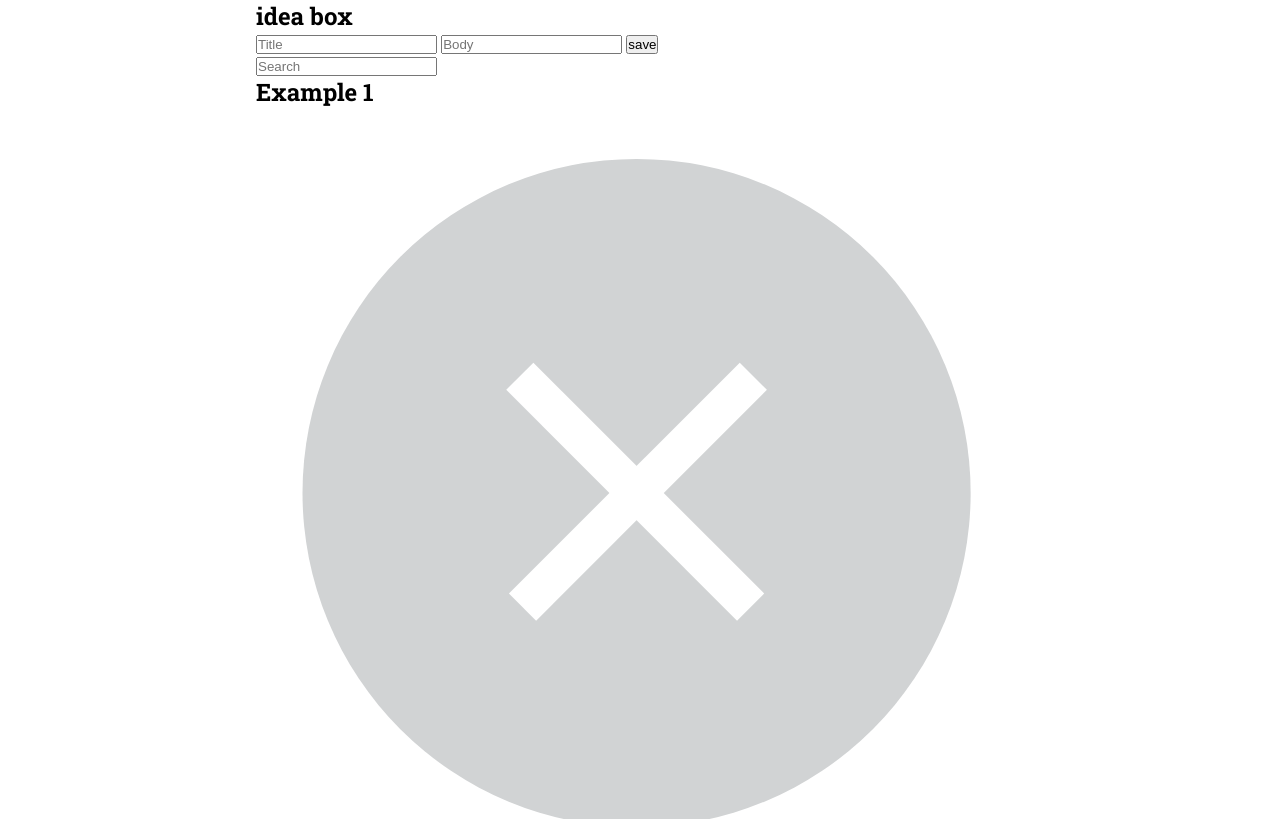
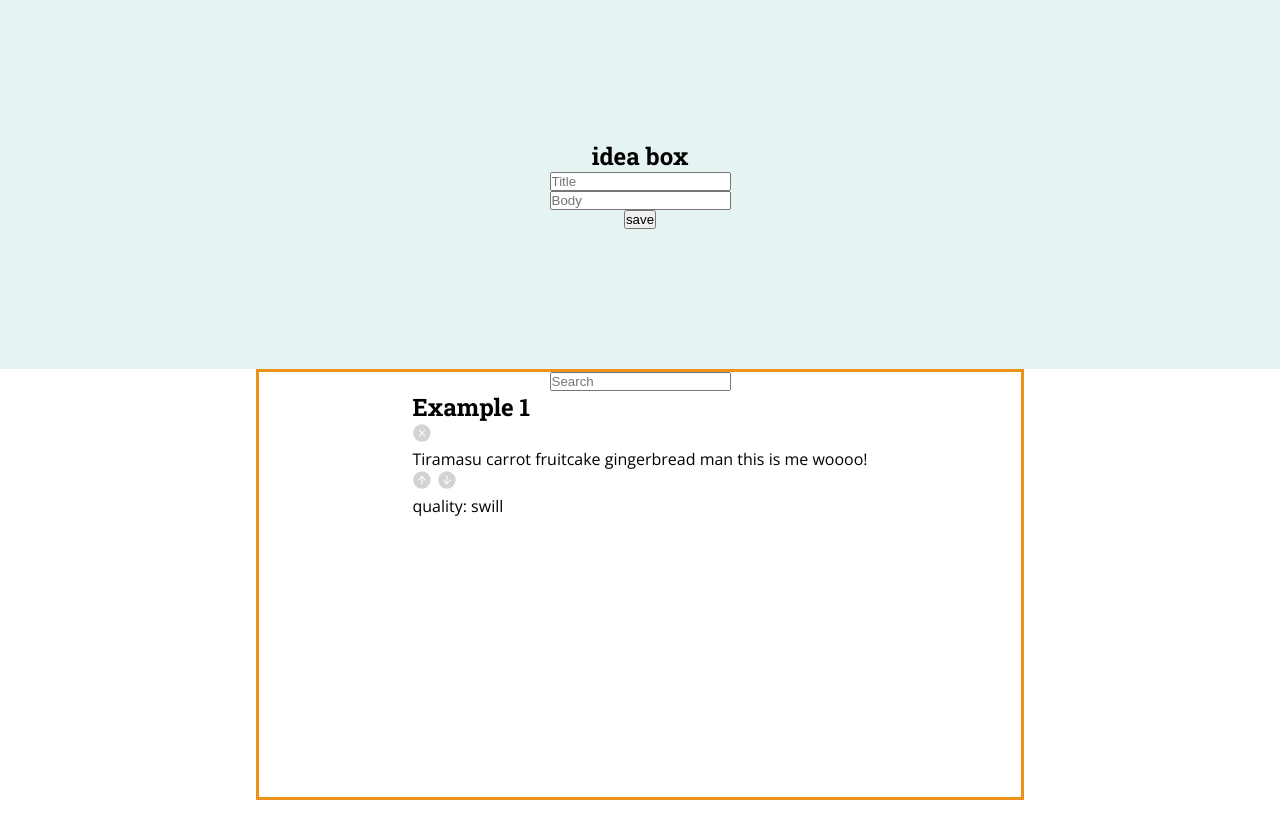
Before and after one commit to Tobin-jn/idea-box-TN-AK, a plain HTML site: page index.html in a window 1280 px wide. Shown: the top 819 px of the page. Drawn offline with nearby package versions, Linux system fonts and the light colour scheme.

Commit message:
Add flexbox to grid components

```diff
--- a/styles.css
+++ b/styles.css
@@ -16,6 +16,10 @@ h5, h6 {
   font-family: 'Roboto Slab', serif;
 }
 
+.svg {
+  height: 20px;
+}
+
 
 
 /* ------------ LAYOUT --------------- */
@@ -25,16 +29,28 @@ h5, h6 {
   grid-template-columns: 20% 1fr 20%;
   grid-template-rows: 2;
   grid-template-areas:
-  ". idea-entry ."
+  "idea-entry idea-entry idea-entry"
   ". idea-container .";
+
+  height: 100vh;
 }
 
 .layout-idea-container {
+  align-items: center;
+  border: 3px solid rgb(236, 145, 25);
+  display: flex;
+  flex-direction: column;
   grid-area: idea-container;
 }
 
 .layout-idea-entry {
+  align-items: center;
+  background-color: #E5F3F2;
+  display: flex;
+  flex-direction: column;
   grid-area: idea-entry;
+  justify-content: center;
+
 }
 
 
```
